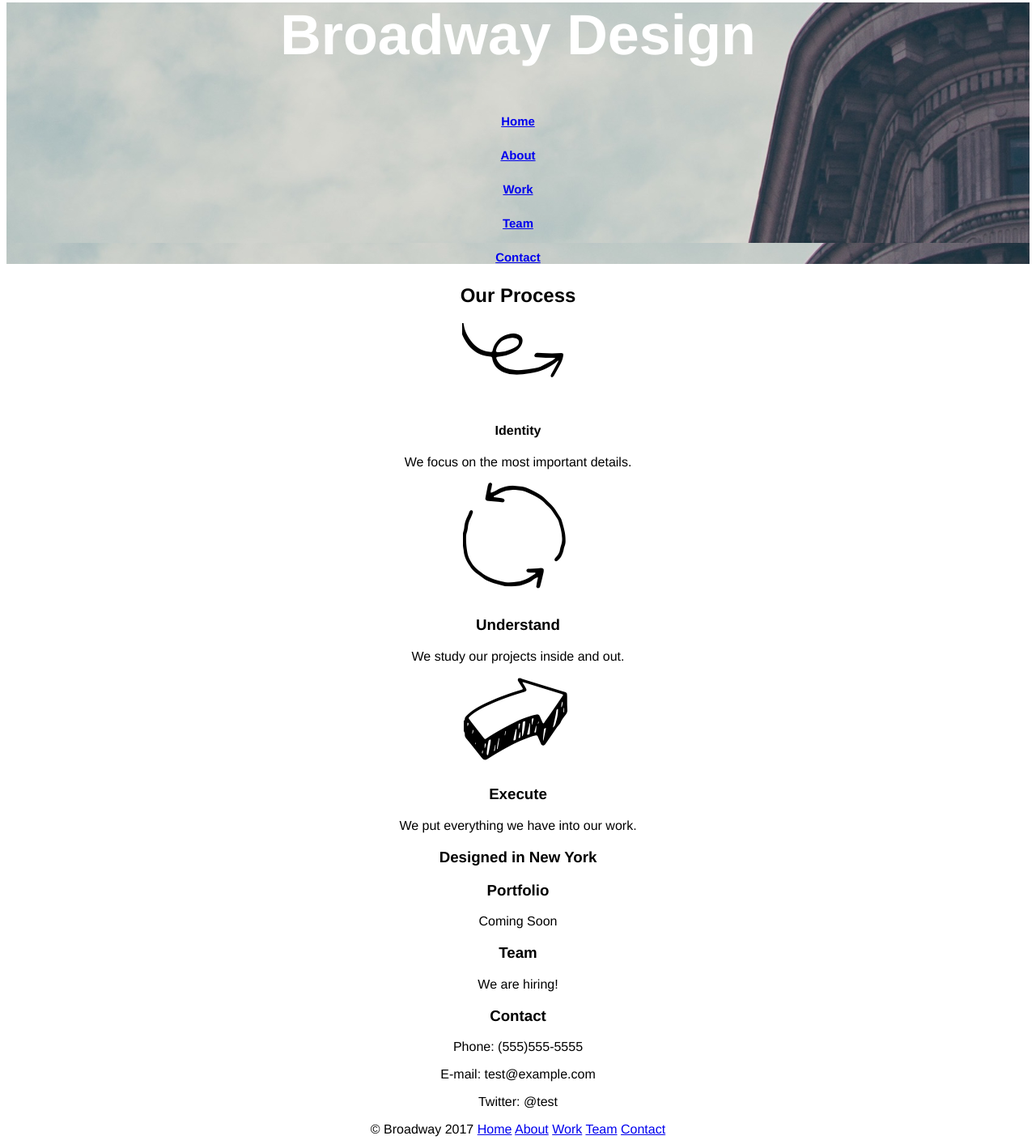
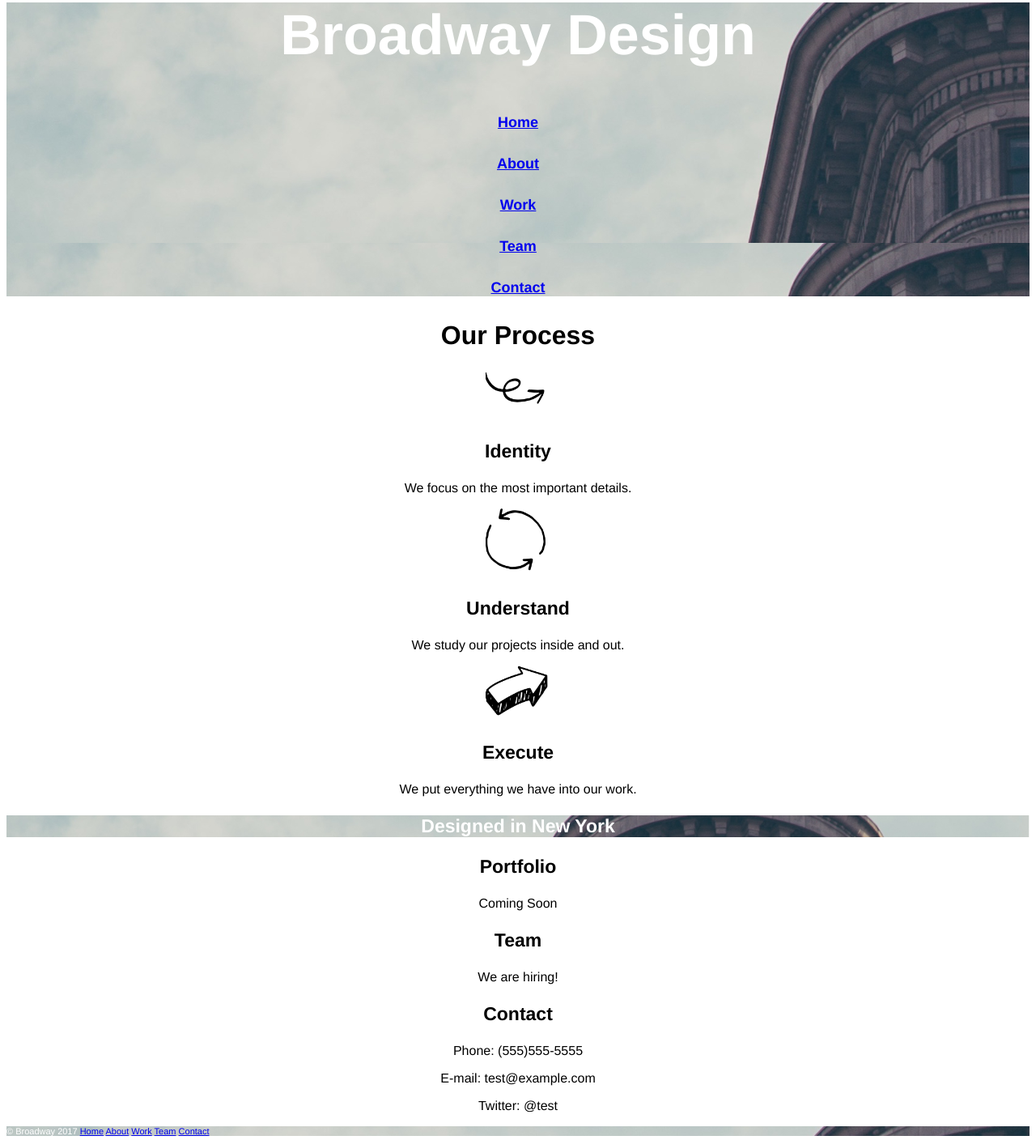
Before and after one commit to VillaTrampe/Broadway, a plain HTML site: page index.html in a window 1280 px wide. Shown: the part 55-1463 px from the top of the page at 81% size. Drawn offline with Linux system fonts and the light colour scheme; files whose address does not match are found by name.

Commit message:
(changes to correct background

```diff
--- a/index.html
+++ b/index.html
@@ -6,28 +6,28 @@
   </head>
   <body>
     <nav>
-      <div id="home" class="header">
+      <div id="image">
         <h1>Broadway Design</h1>
-        <h5><a href="#home">Home</a></h5>
-        <h5><a href="#about">About</a></h5>
-        <h5><a href="#work">Work</a></h5>
-        <h5><a href="#team">Team</a></h5>
-        <h5><a href="#contact">Contact</a></h5>
+        <h5 class="link"><a href="#home">Home</a></h5>
+        <h5 class="link"><a href="#about">About</a></h5>
+        <h5 class="link"><a href="#work">Work</a></h5>
+        <h5 class="link"><a href="#team">Team</a></h5>
+        <h5 class="link"><a href="#contact">Contact</a></h5>
       </div>
     </nav>
       <div id="about">
         <h2>Our Process</h2>
-        <img src="./resources/images/identity_icon.png"/>
-        <h4>Identity</h4>
+        <img src="./resources/images/identity_icon.png"/ alt="80" width="80">
+        <h3>Identity</h3>
         <p>We focus on the most important details.</p>
-        <img src="./resources/images/understand_icon.png"/>
+        <img src="./resources/images/understand_icon.png"/ alt="80" width="80">
         <h3>Understand</h3>
         <p>We study our projects inside and out.</p>
-        <img src="./resources/images/execute_icon.png"/>
+        <img src="./resources/images/execute_icon.png"/ alt="80" width="80">
         <h3>Execute</h3>
         <p>We put everything we have into our work.</p>
       </div>
-      <div id="midborder">
+      <div class="midborder">
         <h3>Designed in New York</h3>
       </div>
       <div id="work">
@@ -45,7 +45,7 @@
           <p>Twitter: @test</p>
       </div>
     <nav>
-    <div id="footer">
+    <div class="footer">
       <p> &#169 Broadway 2017 <a href="#home">Home</a> <a href="#about">About</a> <a href="#work">Work</a> <a href="#team">Team</a> <a href="#contact">Contact</a></p>
     </div>
     </nav>
--- a/resources/css/style.css
+++ b/resources/css/style.css
@@ -1,6 +1,9 @@
 html{
   font-family: helvetica;
   text-align: center;
+}
+#image {
+  background-image: url(/Users/agnestrampe/Documents/projects/Broadway/resources/images/the-flatiron-building.png);
 }
 h1{
   font-family: helvetica;
@@ -8,10 +11,30 @@ h1{
   font-weight: bold;
   color: white;
 }
-.header{
+h5{
+  font: helvetica;
+  font-size: 18px;
+  font: white;
+}
+h2 {
+  font-size: 32px;
+  font-weight: bold;
+}
+h3{
+  font-size: 23px;
+  font-weight: bold;
+}
+.midborder h3{
+  font-size: 23;
+  font-weight: bold;
+  color: white;
   background-image: url(/Users/agnestrampe/Documents/projects/Broadway/resources/images/the-flatiron-building.png);
+  background-size: cover;
 }
-.header{
-  font-size: 18px;
+.footer p{
+  background-image: url(/Users/agnestrampe/Documents/projects/Broadway/resources/images/the-flatiron-building.png);
+  text-align: left;
+  font-size: 11px;
   color: white;
+  background-color: dimgray;
 }
```
Also changed, not shown: 1 other file.
